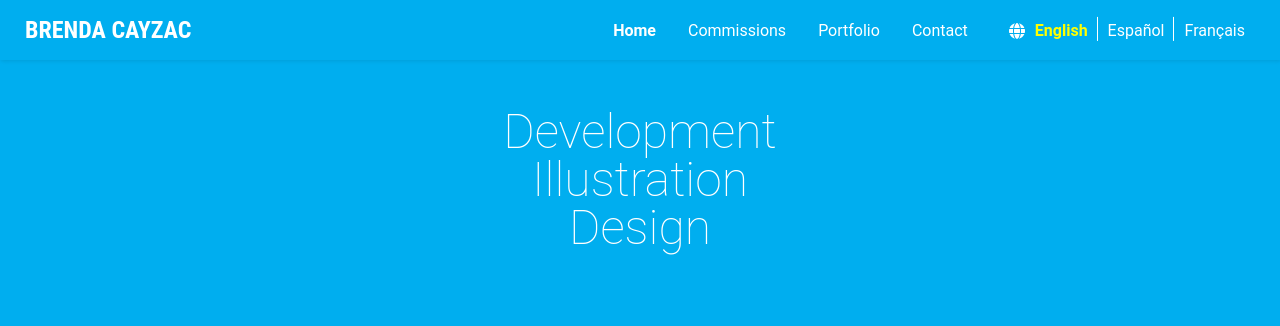
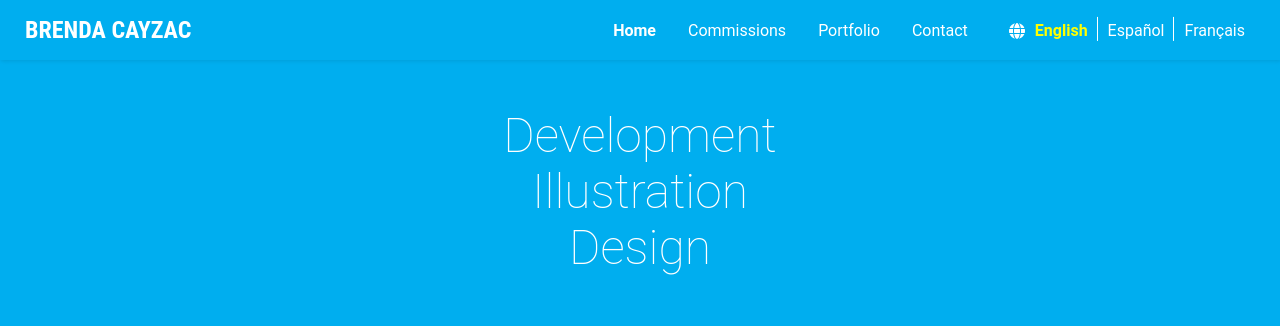
Before and after one commit to BrendaCayzac/vue-commissions-site, a Vue app: page / in a window 1280 px wide. Shown: the top 326 px of the page. Built offline with nearby package versions, Linux system fonts and the light colour scheme.

Commit message:
minor css adjustement

```diff
--- a/src/views/HomeView.vue
+++ b/src/views/HomeView.vue
@@ -139,7 +139,7 @@ export default defineComponent({
       padding-top: 3rem;
       p {
         margin: 0 1.5rem 0 0;
-        line-height: 3rem;
+        line-height: 3.5rem;
         font-size: 3rem;
         font-weight: 200;
         color: white;
```
